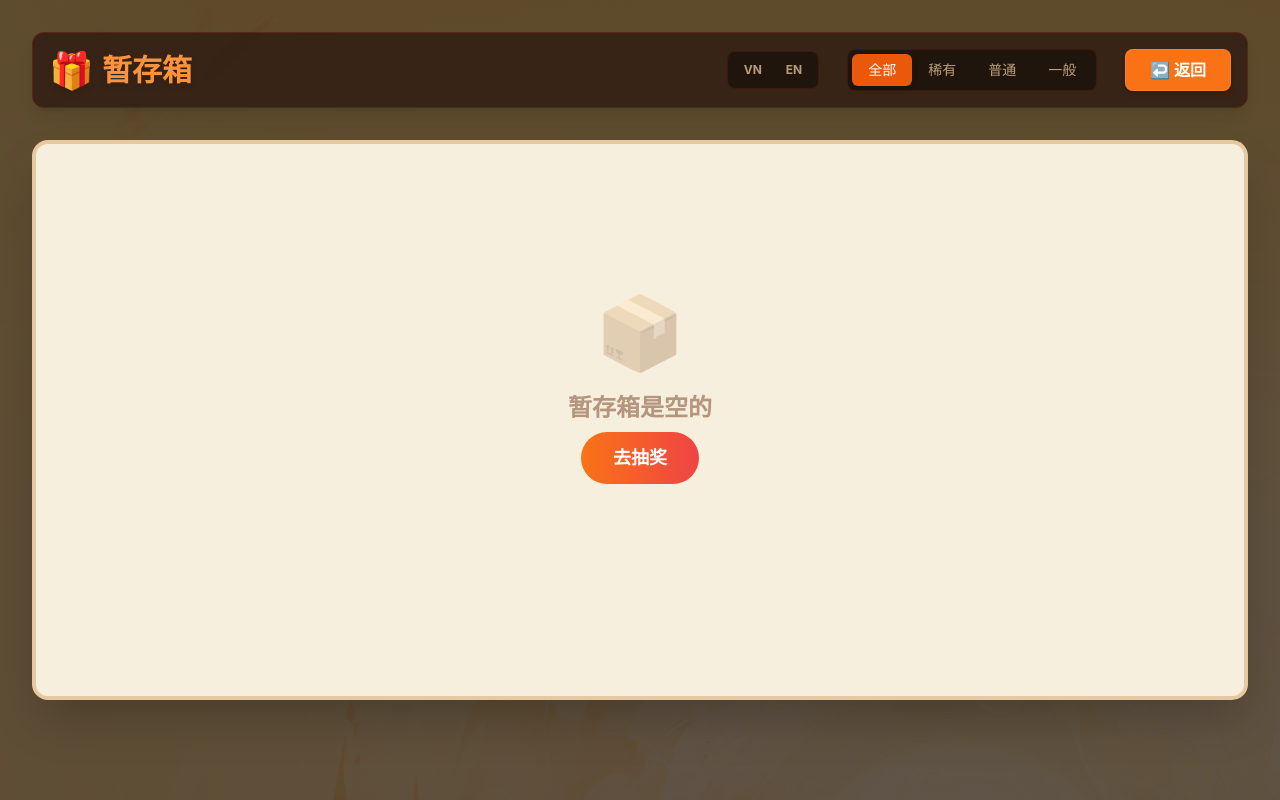
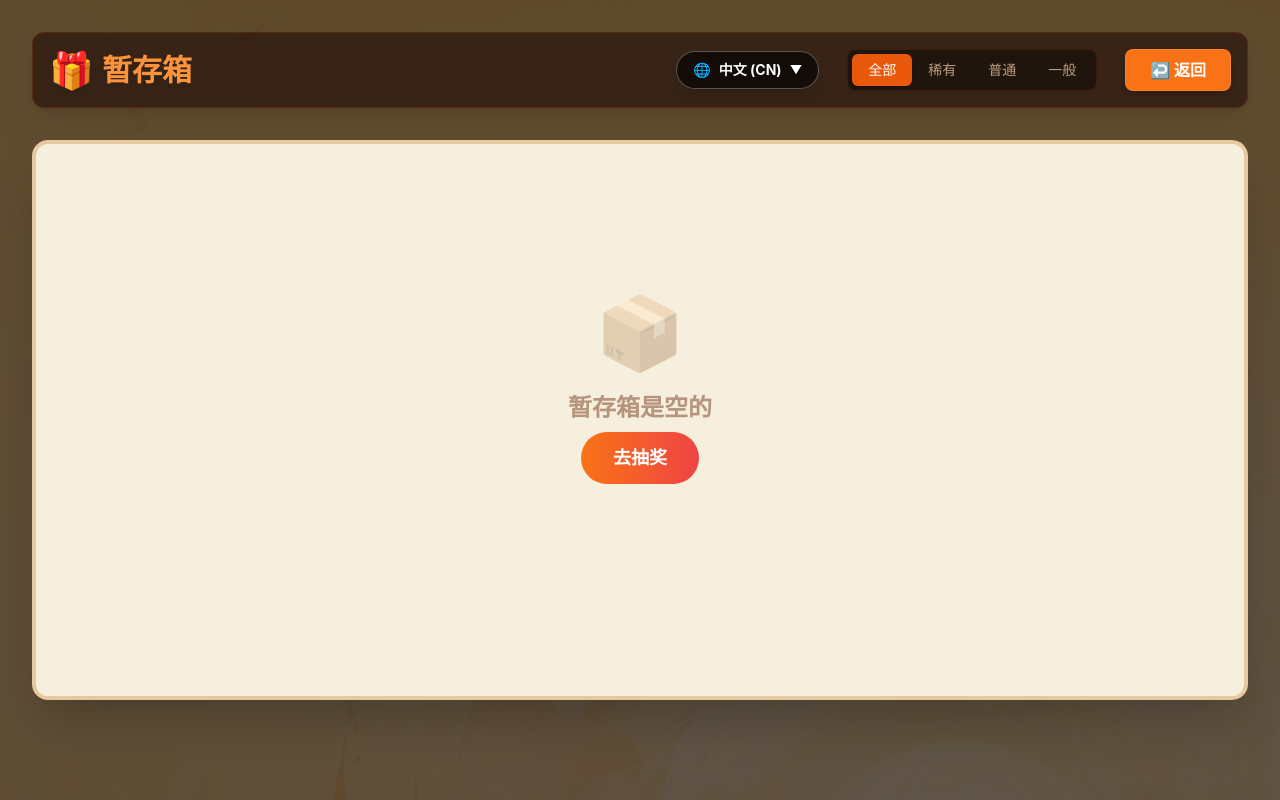
Before and after one commit to jin-infinity/nezha-gacha, a React (Vite) app: page /giftbox in a window 1280 px wide. Built offline with nearby package versions, Linux system fonts and the light colour scheme.

Commit message:
Implement language dropdown selector (CN/VN/EN)

```diff
--- /dev/null
+++ b/src/components/LanguageSelector.tsx
@@ -0,0 +1,56 @@
+import React, { useState } from 'react';
+import { useLanguageStore } from '@/store/useLanguageStore';
+
+const LanguageSelector: React.FC = () => {
+  const { language, setLanguage } = useLanguageStore();
+  const [isOpen, setIsOpen] = useState(false);
+
+  const languages = [
+    { code: 'cn', label: '中文 (CN)' },
+    { code: 'vi', label: 'Tiếng Việt (VN)' },
+    { code: 'en', label: 'English (EN)' },
+  ];
+
+  const currentLabel = languages.find(l => l.code === language)?.label || 'Language';
+
+  return (
+    <div className="relative">
+      <button
+        onClick={() => setIsOpen(!isOpen)}
+        className="bg-black/60 backdrop-blur-md rounded-full px-4 py-2 border border-white/30 text-white font-bold text-sm shadow-lg hover:bg-black/80 transition-all flex items-center gap-2"
+      >
+        <span>🌐</span> {currentLabel}
+        <span className="text-xs">▼</span>
+      </button>
+
+      {isOpen && (
+        <div className="absolute top-full right-0 mt-2 bg-black/90 backdrop-blur-xl border border-white/20 rounded-xl overflow-hidden shadow-2xl z-[100] min-w-[160px]">
+          {languages.map((lang) => (
+            <button
+              key={lang.code}
+              onClick={() => {
+                setLanguage(lang.code as any);
+                setIsOpen(false);
+              }}
+              className={`w-full text-left px-4 py-3 text-sm font-medium transition-colors hover:bg-white/10 ${
+                language === lang.code ? 'text-orange-400 bg-white/5' : 'text-white/80'
+              }`}
+            >
+              {lang.label}
+            </button>
+          ))}
+        </div>
+      )}
+
+      {/* Click outside to close overlay */}
+      {isOpen && (
+        <div
+          className="fixed inset-0 z-[90]"
+          onClick={() => setIsOpen(false)}
+        />
+      )}
+    </div>
+  );
+};
+
+export default LanguageSelector;
--- a/src/pages/GiftBox.tsx
+++ b/src/pages/GiftBox.tsx
@@ -3,6 +3,7 @@ import { useStore } from '@/store/useStore';
 import { Link } from 'react-router-dom';
 import { ITEMS, GachaItem } from '@/types';
 import { useTranslation } from '@/hooks/useTranslation';
+import LanguageSelector from '@/components/LanguageSelector'; // Use the new component
 
 const GiftBox: React.FC = () => {
   const { inventory, clearInventory } = useStore();
@@ -90,19 +91,8 @@ const GiftBox: React.FC = () => {
 
           <div className="flex flex-wrap gap-3 items-center justify-center">
              {/* Language Selector */}
-             <div className="flex bg-black/40 rounded-lg p-1 mr-4 border border-orange-900/30">
-                <button
-                    onClick={() => setLanguage('vi')}
-                    className={`px-3 py-1.5 rounded-md text-xs font-bold transition-all ${language === 'vi' ? 'bg-orange-600 text-white shadow-md' : 'text-orange-200/70 hover:text-orange-100 hover:bg-white/5'}`}
-                >
-                    VN
-                </button>
-                <button
-                    onClick={() => setLanguage('en')}
-                    className={`px-3 py-1.5 rounded-md text-xs font-bold transition-all ${language === 'en' ? 'bg-orange-600 text-white shadow-md' : 'text-orange-200/70 hover:text-orange-100 hover:bg-white/5'}`}
-                >
-                    EN
-                </button>
+             <div className="mr-4">
+                <LanguageSelector />
              </div>
 
              {/* Filter Tabs */}
--- a/src/pages/Home.tsx
+++ b/src/pages/Home.tsx
@@ -5,6 +5,7 @@ import { ResultModal } from '@/components/ResultModal';
 import { RewardListModal } from '@/components/RewardListModal';
 import { Link } from 'react-router-dom';
 import { useTranslation } from '@/hooks/useTranslation';
+import LanguageSelector from '@/components/LanguageSelector'; // Use the new component
 
 const RARE_GIF_IDS = ['1', '2', '3']; // IDs that trigger the GIF popup
 
@@ -150,19 +151,8 @@ const Home: React.FC = () => {
       {/* Floating Inventory Button & Language Selector */}
       <div className="fixed top-4 right-4 z-50 flex items-center gap-3">
            {/* Language Selector */}
-           <div className="bg-black/60 backdrop-blur-md rounded-full p-1 border border-white/30 flex shadow-lg">
-                <button
-                    onClick={() => setLanguage('vi')}
-                    className={`px-3 py-1.5 rounded-full text-xs font-bold transition-all ${language === 'vi' ? 'bg-orange-500 text-white shadow-sm' : 'text-white/70 hover:text-white hover:bg-white/10'}`}
-                >
-                    VN
-                </button>
-                <button
-                    onClick={() => setLanguage('en')}
-                    className={`px-3 py-1.5 rounded-full text-xs font-bold transition-all ${language === 'en' ? 'bg-orange-500 text-white shadow-sm' : 'text-white/70 hover:text-white hover:bg-white/10'}`}
-                >
-                    EN
-                </button>
+           <div className="relative">
+             <LanguageSelector />
            </div>
 
            <Link to="/giftbox" className="bg-orange-500 text-white px-6 py-2 rounded-full text-md font-bold shadow-lg hover:bg-orange-600 transition-colors border-2 border-white flex items-center gap-2">
```
